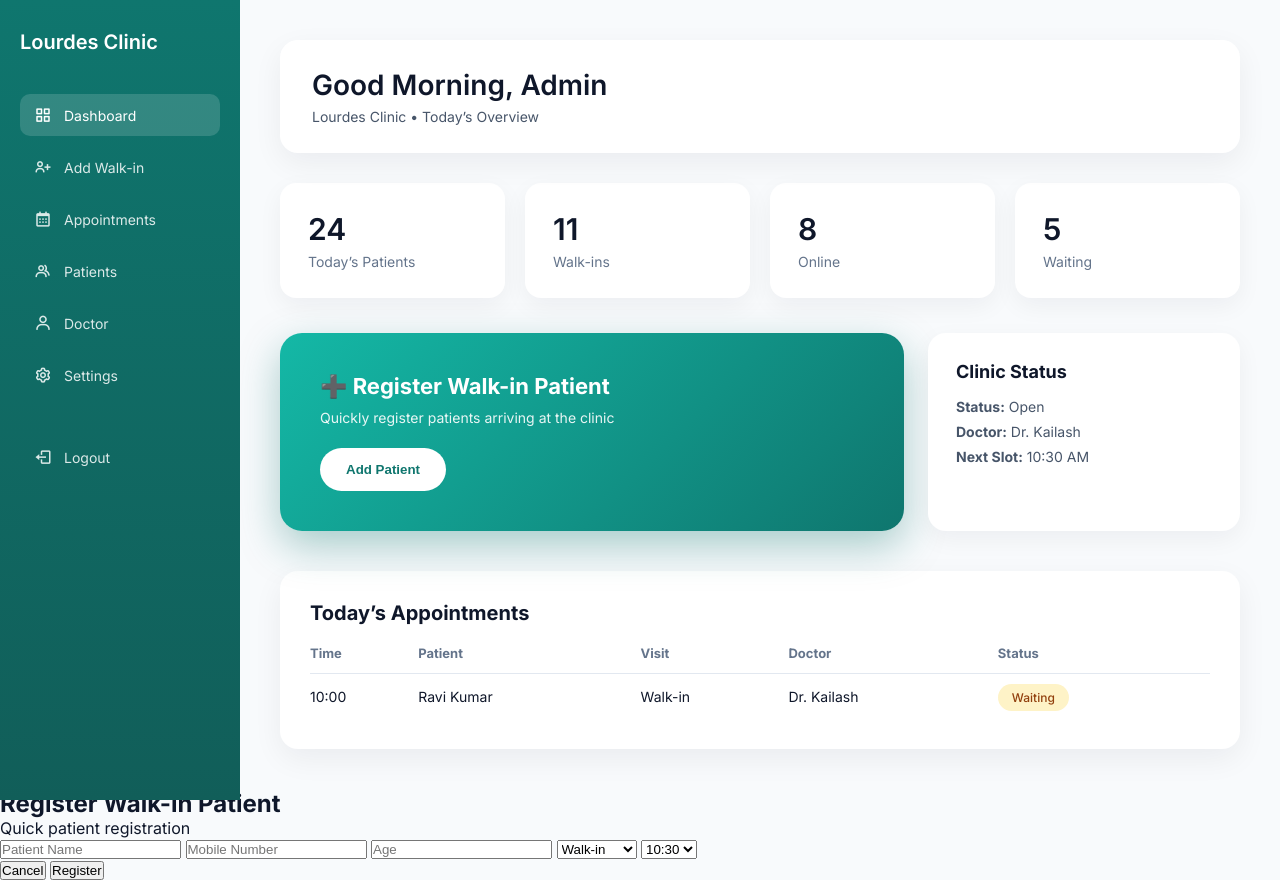
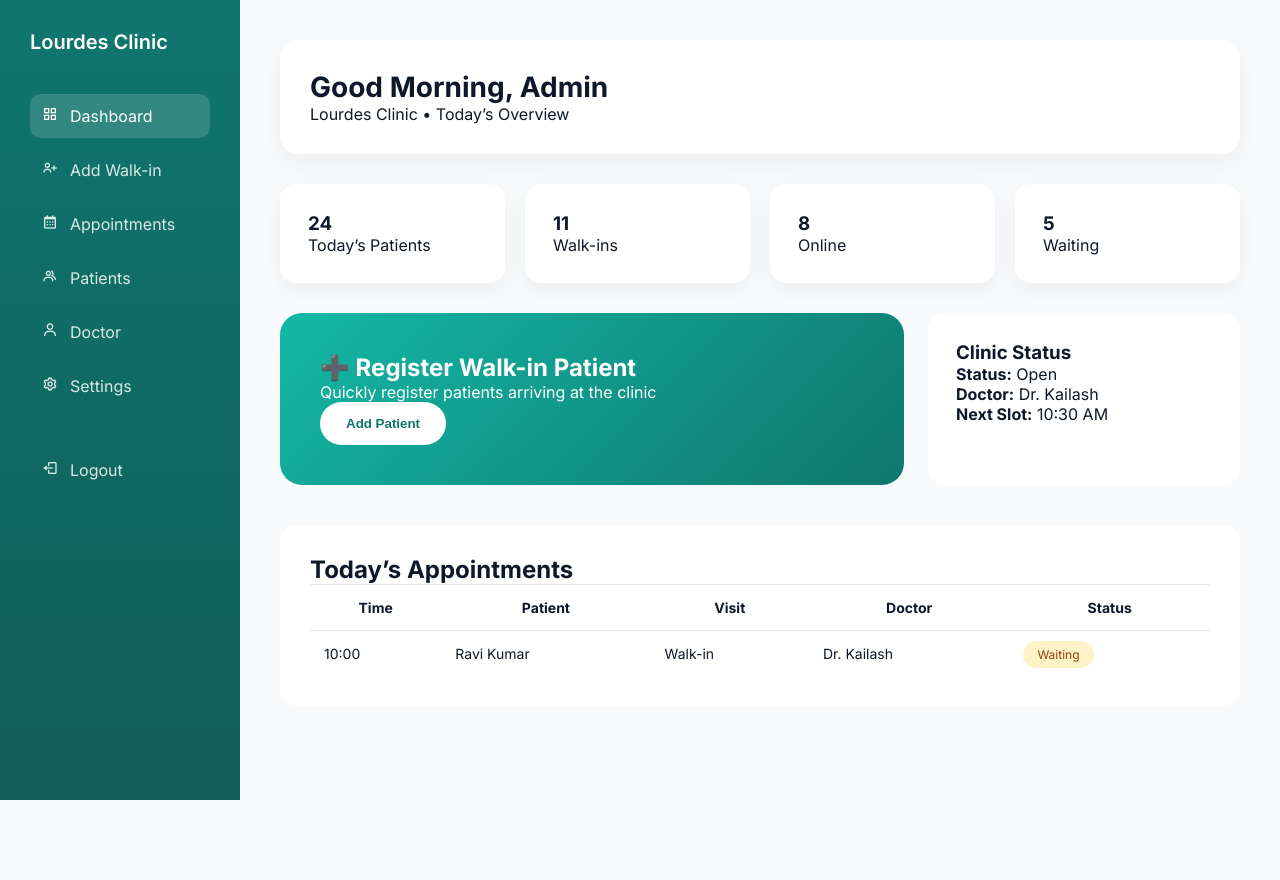
Before and after one commit to moradigitalautomations-spec/lourdes-clinic, a plain HTML site: page admin.html in a window 1280 px wide. After the commit the page ends 800 px from the top, so only its background shows below. Drawn offline with nearby package versions, Linux system fonts and the light colour scheme.

Commit message:
Update style.css
Signed-off-by: MORA DIGITAL AUTOMATIONS <moradigitalautomations@gmail.com>

```diff
--- a/style.css
+++ b/style.css
@@ -1,247 +1,79 @@
-/* ================= GLOBAL RESET ================= */
-* {
-  margin: 0;
-  padding: 0;
-  box-sizing: border-box;
+*{margin:0;padding:0;box-sizing:border-box}
+body{
+  font-family:'Inter',sans-serif;
+  background:#f8fafc;
+  color:#0f172a;
 }
 
-body {
-  font-family: 'Inter', system-ui, sans-serif;
-  background: #f8fafc;
-  color: #0f172a;
+/* Sidebar */
+.sidebar{
+  position:fixed;left:0;top:0;width:240px;height:100vh;
+  background:linear-gradient(180deg,#0f766e,#115e59);
+  padding:30px;color:#fff
+}
+.logo{font-size:20px;font-weight:600;margin-bottom:40px}
+.sidebar nav a{
+  display:flex;gap:12px;padding:12px;margin-bottom:10px;
+  border-radius:10px;color:rgba(255,255,255,.85);
+  cursor:pointer
+}
+.sidebar nav a.active,.sidebar nav a:hover{
+  background:rgba(255,255,255,.15);color:#fff
+}
+.logout{margin-top:40px}
+
+/* Main */
+.main{margin-left:240px;padding:40px}
+
+/* Welcome */
+.welcome{
+  background:#fff;padding:30px;border-radius:18px;
+  box-shadow:0 10px 30px rgba(0,0,0,.05);
+  margin-bottom:30px
+}
+.welcome h1{font-size:28px}
+
+/* Stats */
+.stats{display:grid;grid-template-columns:repeat(4,1fr);gap:20px;margin-bottom:30px}
+.stat-card{
+  background:#fff;padding:28px;border-radius:16px;
+  box-shadow:0 8px 24px rgba(0,0,0,.05)
 }
 
-/* ================= SIDEBAR ================= */
-.sidebar {
-  position: fixed;
-  left: 0;
-  top: 0;
-  width: 240px;
-  height: 100vh;
-  background: linear-gradient(180deg, #0f766e, #115e59);
-  padding: 30px 20px;
-  color: #fff;
+/* Actions */
+.actions{display:grid;grid-template-columns:2fr 1fr;gap:24px;margin-bottom:40px}
+.primary-action{
+  background:linear-gradient(135deg,#14b8a6,#0f766e);
+  color:#fff;padding:40px;border-radius:22px
 }
+.primary-action button{
+  background:#fff;color:#0f766e;border:none;
+  padding:14px 26px;border-radius:30px;font-weight:600
+}
+.snapshot{background:#fff;padding:28px;border-radius:18px}
 
-.logo {
-  font-size: 20px;
-  font-weight: 600;
-  margin-bottom: 40px;
+/* Table */
+.table-section{background:#fff;padding:30px;border-radius:18px}
+table{width:100%;border-collapse:collapse}
+th,td{padding:14px;border-top:1px solid #e2e8f0;font-size:14px}
+
+/* Status */
+.status{padding:6px 14px;border-radius:20px;font-size:12px}
+.waiting{background:#fef3c7;color:#92400e}
+
+/* Modal */
+.modal-overlay{
+  position:fixed;inset:0;background:rgba(0,0,0,.4);
+  display:none;align-items:center;justify-content:center
 }
-
-.sidebar nav a {
-  display: flex;
-  align-items: center;
-  gap: 12px;
-  padding: 12px 14px;
-  margin-bottom: 10px;
-  border-radius: 10px;
-  font-size: 14px;
-  color: rgba(255,255,255,0.85);
-  cursor: pointer;
-  transition: all 0.3s ease;
+.modal-overlay.active{display:flex}
+.modal-card{
+  background:#fff;padding:30px;border-radius:20px;width:400px
 }
-
-.sidebar nav a i {
-  font-size: 18px;
+.modal-card input,.modal-card select{
+  width:100%;padding:12px;margin-bottom:12px;
+  border:1px solid #e2e8f0;border-radius:10px
 }
-
-.sidebar nav a:hover,
-.sidebar nav a.active {
-  background: rgba(255,255,255,0.15);
-  color: #ffffff;
-}
-
-.logout {
-  margin-top: 40px;
-}
-
-/* ================= MAIN CONTENT ================= */
-.main {
-  margin-left: 240px;
-  padding: 40px;
-}
-
-/* ================= WELCOME STRIP ================= */
-.welcome {
-  background: #ffffff;
-  padding: 28px 32px;
-  border-radius: 18px;
-  margin-bottom: 30px;
-  box-shadow: 0 10px 30px rgba(15, 23, 42, 0.06);
-}
-
-.welcome h1 {
-  font-size: 28px;
-  font-weight: 600;
-  margin-bottom: 6px;
-}
-
-.welcome p {
-  font-size: 14px;
-  color: #475569;
-}
-
-/* ================= STATS ================= */
-.stats {
-  display: grid;
-  grid-template-columns: repeat(4, 1fr);
-  gap: 20px;
-  margin-bottom: 35px;
-}
-
-.stat-card {
-  background: #ffffff;
-  padding: 28px;
-  border-radius: 16px;
-  box-shadow: 0 8px 24px rgba(15,23,42,0.05);
-}
-
-.stat-card h3 {
-  font-size: 30px;
-  font-weight: 600;
-  margin-bottom: 6px;
-}
-
-.stat-card p {
-  font-size: 14px;
-  color: #64748b;
-}
-
-/* ================= ACTIONS ================= */
-.actions {
-  display: grid;
-  grid-template-columns: 2fr 1fr;
-  gap: 24px;
-  margin-bottom: 40px;
-}
-
-.primary-action {
-  background: linear-gradient(135deg, #14b8a6, #0f766e);
-  color: #ffffff;
-  padding: 40px;
-  border-radius: 22px;
-  box-shadow: 0 15px 40px rgba(15,118,110,0.35);
-}
-
-.primary-action h2 {
-  font-size: 22px;
-  margin-bottom: 10px;
-}
-
-.primary-action p {
-  font-size: 14px;
-  opacity: 0.9;
-  margin-bottom: 22px;
-}
-
-.primary-action button {
-  background: #ffffff;
-  color: #0f766e;
-  border: none;
-  padding: 14px 26px;
-  border-radius: 30px;
-  font-weight: 600;
-  cursor: pointer;
-  transition: all 0.3s ease;
-}
-
-.primary-action button:hover {
-  transform: translateY(-2px);
-  box-shadow: 0 10px 25px rgba(0,0,0,0.15);
-}
-
-/* ================= SNAPSHOT ================= */
-.snapshot {
-  background: #ffffff;
-  padding: 28px;
-  border-radius: 18px;
-  box-shadow: 0 8px 24px rgba(15,23,42,0.05);
-}
-
-.snapshot h3 {
-  font-size: 18px;
-  margin-bottom: 16px;
-}
-
-.snapshot p {
-  font-size: 14px;
-  margin-bottom: 8px;
-  color: #475569;
-}
-
-/* ================= TABLE ================= */
-.table-section {
-  background: #ffffff;
-  padding: 30px;
-  border-radius: 18px;
-  box-shadow: 0 10px 30px rgba(15,23,42,0.06);
-}
-
-.table-section h2 {
-  font-size: 20px;
-  margin-bottom: 20px;
-}
-
-table {
-  width: 100%;
-  border-collapse: collapse;
-}
-
-thead th {
-  text-align: left;
-  font-size: 13px;
-  color: #64748b;
-  padding-bottom: 12px;
-}
-
-tbody td {
-  padding: 14px 0;
-  font-size: 14px;
-  border-top: 1px solid #e2e8f0;
-}
-
-/* ================= STATUS BADGES ================= */
-.status {
-  padding: 6px 14px;
-  border-radius: 20px;
-  font-size: 12px;
-  font-weight: 500;
-}
-
-.waiting {
-  background: #fef3c7;
-  color: #92400e;
-}
-
-.confirmed {
-  background: #e0f2fe;
-  color: #0369a1;
-}
-
-.completed {
-  background: #dcfce7;
-  color: #166534;
-}
-
-/* ================= RESPONSIVE ================= */
-@media (max-width: 1024px) {
-  .stats {
-    grid-template-columns: repeat(2, 1fr);
-  }
-
-  .actions {
-    grid-template-columns: 1fr;
-  }
-}
-
-@media (max-width: 768px) {
-  .sidebar {
-    display: none;
-  }
-
-  .main {
-    margin-left: 0;
-    padding: 20px;
-  }
-}
+.modal-actions{display:flex;justify-content:flex-end;gap:10px}
+.btn-cancel{background:#e5e7eb;border:none;padding:10px 18px;border-radius:20px}
+.btn-primary{background:#0f766e;color:#fff;border:none;padding:10px 22px;border-radius:20px}
```
